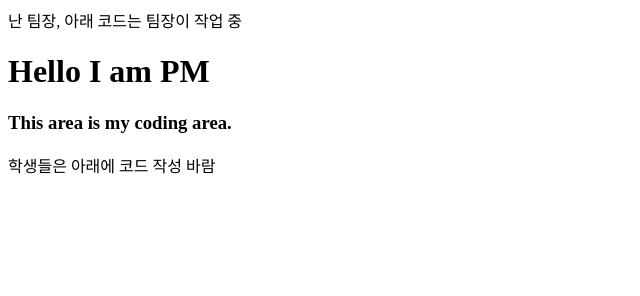
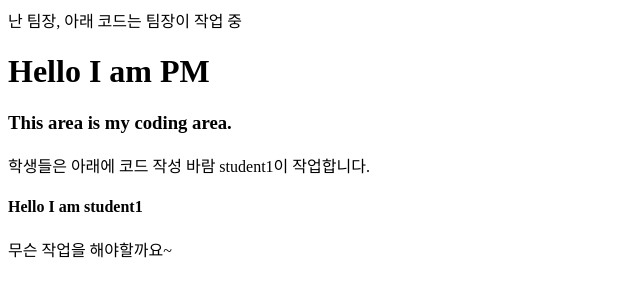
Before and after one commit to Cutemaru/Git_Project, a plain HTML site: page index.html in a window 1280 px wide. Shown: the whole page, without its empty margins (0-640 px from the left). Drawn offline with Linux system fonts and the light colour scheme.

Commit message:
student first commit

```diff
--- a/index.html
+++ b/index.html
@@ -10,6 +10,8 @@
 
         학생들은 아래에 코드 작성 바람
 
-
+        student1이 작업합니다.
+        <h4>Hello I am student1</h4>
+        무슨 작업을 해야할까요~
     </body>
 </html>
```
